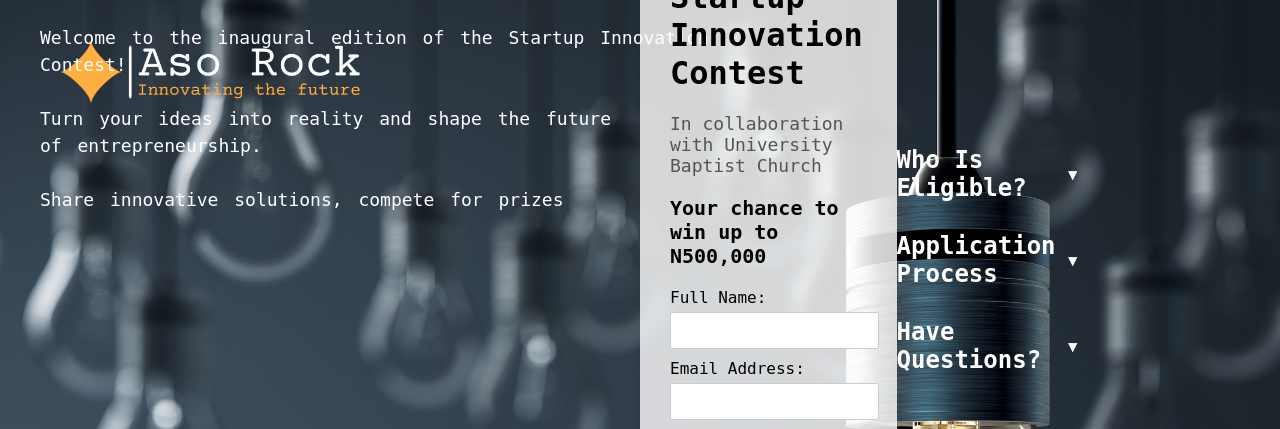
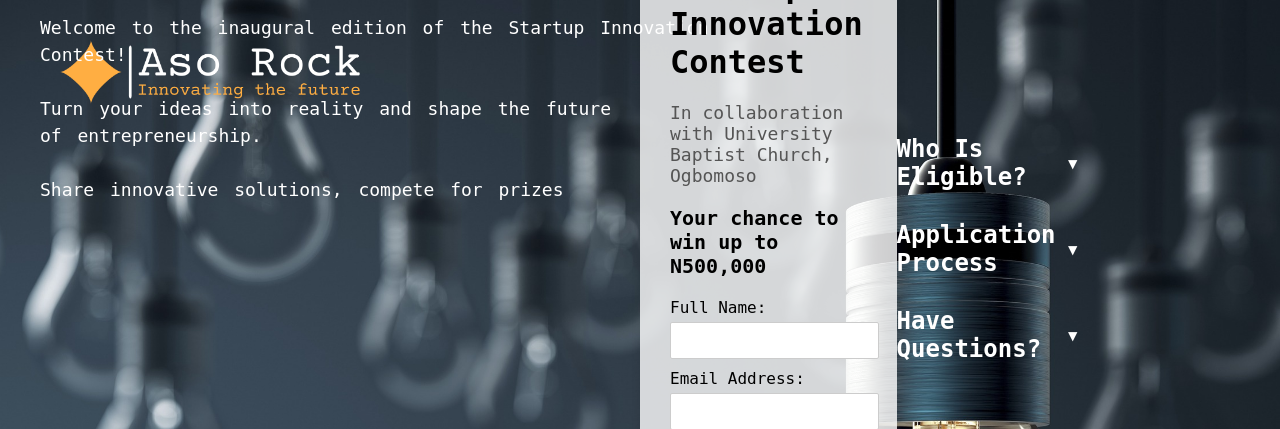
Before and after one commit to wolebadmus/Startup_Innovate, a Flask app: page / in a window 1280 px wide; the page is wider, and only the part inside the window is pictured. Shown: the top 429 px of that part. Run offline with Flask 3, Linux system fonts and the light colour scheme.

Commit message:
Update index.html

```diff
--- a/templates/index.html
+++ b/templates/index.html
@@ -33,7 +33,7 @@
 
         <div class="container">
             <h1>Startup Innovation Contest</h1>
-            <p style="font-size: 18px; color: #555;">In collaboration with University Baptist Church</p>
+            <p style="font-size: 18px; color: #555;">In collaboration with University Baptist Church, Ogbomoso</p>
             <p style="font-size: 20px;"><b>Your chance to win up to N500,000</b></p>
             <form name="submit-to-flask" action="/submit" method="POST">
                 <label for="fullName">Full Name:</label>
```
